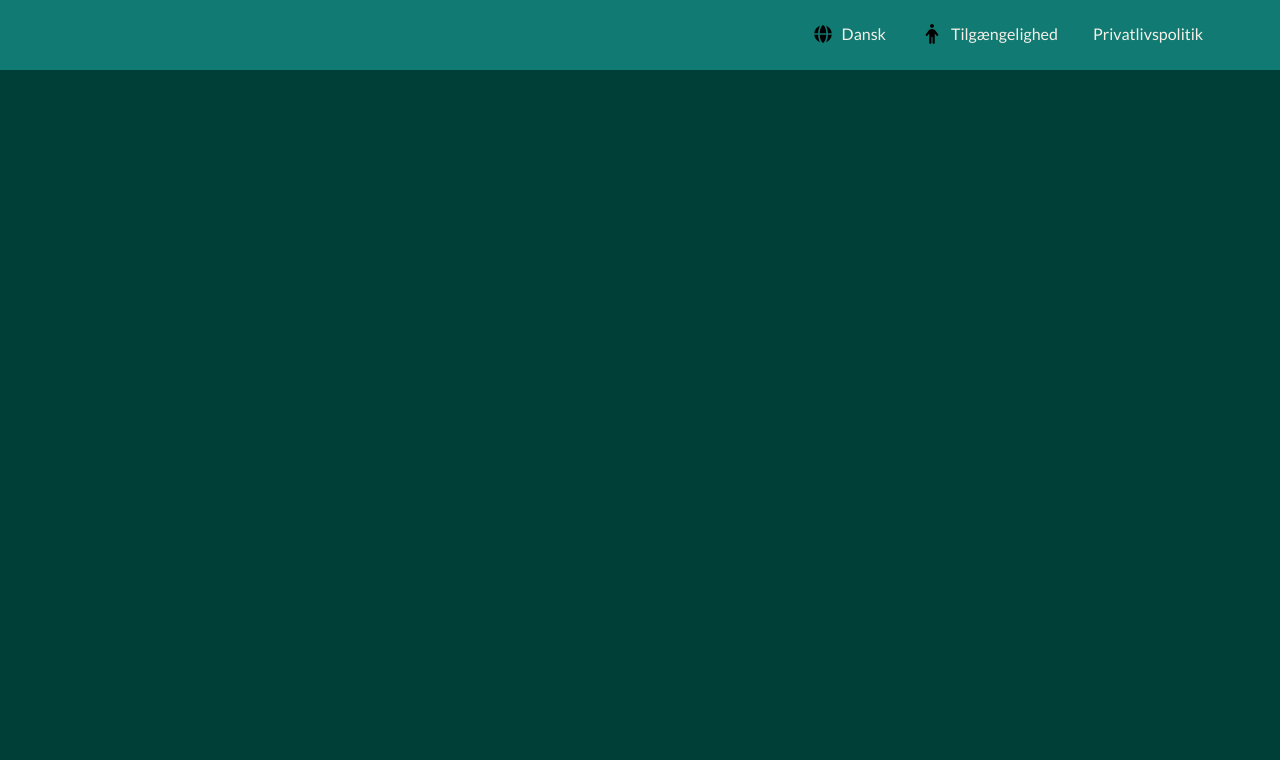
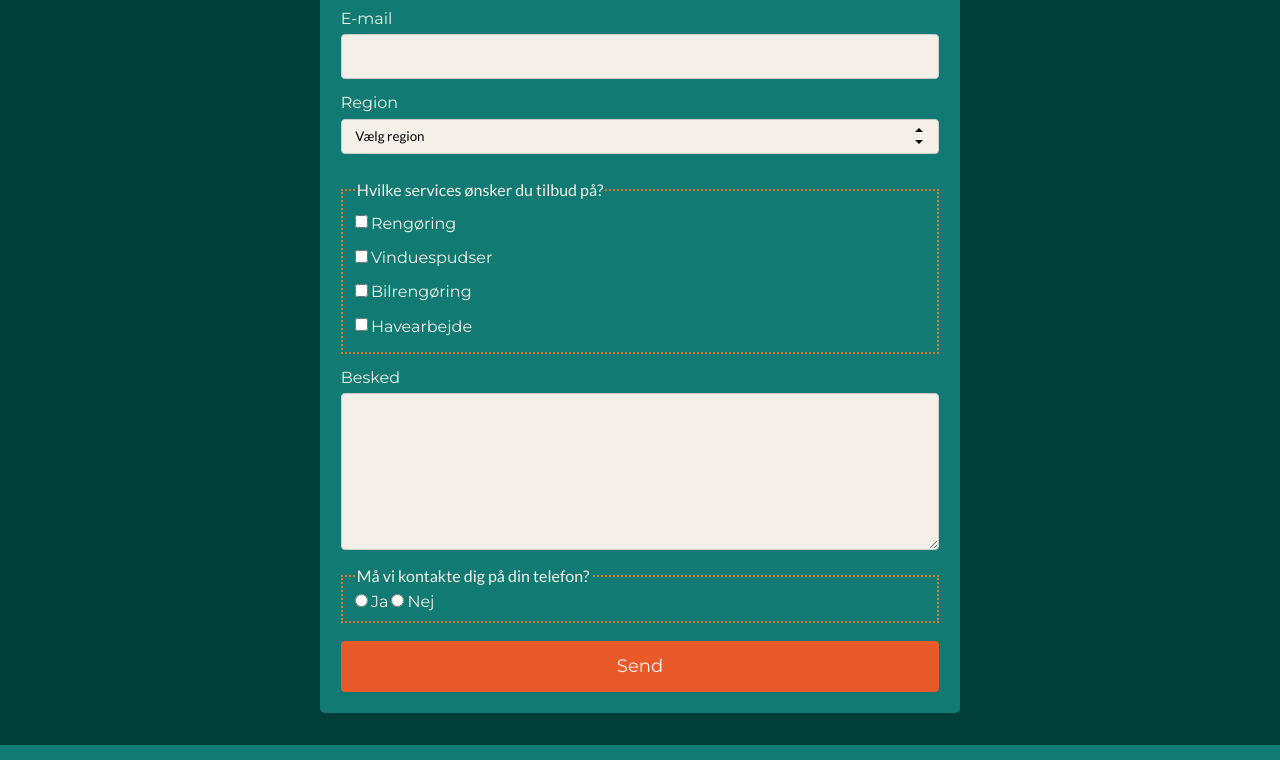
Before and after one commit to Annesofie-lc/groen-vane, a plain HTML site: page omos.html in a window 1280 px wide. Shown: the part 491-1251 px from the top of the page. Before the commit the page ends 800 px from the top, so only its background shows below. Drawn offline with Linux system fonts and the light colour scheme.

Commit message:
Kontaktformular tilføjet på omos siden

```diff
--- a/css/omos.css
+++ b/css/omos.css
@@ -1,11 +1,115 @@
+
+/* Skrifttyper */
+
+h1, h2, h3, h4, h5, h6, button, input[type=submit], label {
+    font-family: 'Montserrat', sans-serif;
+}
+
+body, p, input, select, textarea {
+    font-family: 'Lato', sans-serif;
+}
+
+
 /*Kontaktform*/
+
+input[type=text], input[type=email],input[type=tel], select, textarea { /*vælger de emner/typer som skal berøres af nedenstående css*/
+  width: 100%;
+  padding: 1em;
+  border: 1px solid #ccc;
+  border-radius: 4px;
+  margin-top: 0.5em;
+  margin-bottom: 1em;
+  background-color: #F5F1E8;
+
+}
+
+.kontaktform p {
+    margin-bottom: 1.5em;
+}
+
+/*Styling af dropdown*/
+select{
+	padding: 0.675em 6em 0.675em 1em;
+	appearance: none;
+	-webkit-appearance: none; /*appearance fjerne default udseende på dropdown*/
+	cursor: pointer;
+}
+
+.custom-select {
+	position: relative;
+  }
+
+.custom-select::before,
+.custom-select::after {
+  --size: 0.3rem;
+  position: absolute;
+  content: "";
+  right: 1rem;
+  pointer-events: none;
+}
+
+.custom-select::before {
+  border-left: var(--size) solid transparent;
+  border-right: var(--size) solid transparent;
+  border-bottom: var(--size) solid black;
+  top: 48%;
+}
+
+.custom-select::after {
+  border-left: var(--size) solid transparent;
+  border-right: var(--size) solid transparent;
+  border-top: var(--size) solid black;
+  top: 63%;
+  font-size: 16px;
+}
+
+input[type=submit] {
+  background-color: #E85A2A;
+  color: #F5F1E8;
+  padding: 0.8em 1.5em;
+  border: none;
+  border-radius: 4px;
+  width:100%;
+  margin-top: 1em;
+  font-size: 18px;
+  cursor: pointer;
+
+}
+
+input[type=submit]:hover {
+  background-color: #E85A2A;
+  transition: 0.5s;
+
+}
+
+input[type=checkbox]{
+	margin: 0.8em 0;
+	cursor: pointer;
+}
+
+.checkbox{ /*margin på fieldset med class checkbox*/
+	margin: 0.8em 0;
+}
+
+input[type=radio]{
+	cursor: pointer;
+}
+
+fieldset{
+	border-color: #DD7824;
+	border-style: dotted; /* Kontrollerer stregen rundt om fieldset - kan fjernes ved at bruge 'hidden'*/
+}
+
+::placeholder{ /*Tager fat i placeholder-tekst i inputfeltet*/
+	color:#333;
+}
 
 .kontaktform {
   border-radius: 5px;
-  background-color: #147D73;
+  background-color:#117A72;
   padding: 1.3em;
   width: 50%;
-  margin: 0 auto; /*Centrerer elementet på siden*/
+  margin: 2em auto; /*Centrerer elementet på siden*/
 }
 
 /*Andre style elementer*/
--- a/omos.html
+++ b/omos.html
@@ -19,9 +19,12 @@
 
 </head>
 
+<body>
+
     <!-- HEADER -->
 
   <header>
+
     <a href="index.html">
         <img class="logo" src="img/logo-grønvane.png" alt="Grøn Vane - forsiden">
     </a>
@@ -30,8 +33,8 @@
         <ul>
             <li><a href="#">Inspiration</a></li>
             <li><a href="#">Myter og fakta</a></li>
-            <li><a href="#">Guides og tips</a></li>
-            <li><a href="#">Om os</a></li>
+            <li><a href="guides.html">Guides og tips</a></li>
+            <li><a href="omos.html">Om os</a></li>
         </ul>
     </nav>
 
@@ -53,6 +56,7 @@
         </button>
 
     </div>
+
 </header>
 
 
@@ -61,7 +65,70 @@
 		<h1>Kontakt os</h1>
         <p class="kontakt-tekst">Skriv til os via kontaktformularen og så vender vi tilbage til dig</p>
 
+		<form>
+			<label for="navn">Navn</label> <!--'for' knyttes til <input> med id af samme navn -->
+			<input id="navn" type="text" required>
 
+			<label for="adresse">Adresse</label><!--class="visually-hidden" kan bruges når man ønsker at bruge placeholder i input istedet for label, men stadig ønsker at have en tilgængelig mulighed som kan læses af en skærmlæser-->
+			<input id="adresse" type="text">
+
+			<label for="telefon">Telefonnummer</label>
+			<input id="telefon" type="tel">
+
+			<label for="mail">E-mail</label>
+			<input id="mail" type="email" required>
+
+			<div class="custom-select">
+				<label for="region">Region</label>
+				<select id="region" name="select">
+					<option value="0" selected disabled>Vælg region</option> <!--Denne gør at der ikke autovælges en region for brugeren-->
+					<option value="1">Syddanmark</option>
+					<option value="2">Sjælland</option>
+					<option value="3">Hovedstaden</option>
+					<option value="4">Nordjylland</option>
+					<option value="5">Midtjylland</option>
+				</select>
+			</div>
+
+			<fieldset class="checkbox"> <!--Checkbox giver muligheden for at vælge flere 'services' på en gang. -->
+				<legend>Hvilke services ønsker du tilbud på?</legend>
+				<div>
+					<input type="checkbox" name="services" id="rengøring" value="Rengøring">
+					<label for="rengøring">Rengøring</label>
+				</div>
+
+				<div>
+					<input type="checkbox" name="services" id="vinduespudser" value="Vinduespudser">
+					<label for="vinduespudser">Vinduespudser</label>
+				</div>
+
+				<div>
+					<input type="checkbox" name="services" id="bilrengoring" value="Bilrengøring">
+					<label for="bilrengoring">Bilrengøring</label>
+				</div>
+
+				<div>
+					<input type="checkbox" name="services" id="havearbejde" value="Havearbejde">
+					<label for="havearbejde">Havearbejde</label>
+				</div>
+			</fieldset>
+
+			<label for="besked">Besked</label>
+			<textarea name="besked" id="besked" rows="8" cols="60"></textarea> <!--Textarea giver mulighed for at skrive en større besked. Størrelse defineres ved brug af rows og cols-->
+
+			<fieldset> <!-- <fieldset> grupperer relaterede elementer i en form. Den tilføjer endvidere en streg rundt om de relaterede elementer. <legend> definere en titel/caption for en fieldsetgruppe-->
+				<legend>Må vi kontakte dig på din telefon?</legend>
+				<!--radiobutton skal have samme 'name' for at der kun kan vælges en knap og denne kan ses som værende en gruppe-->
+				<input id="ja" type="radio" value="ja" name="kontaktes">
+				<label for="ja">Ja</label>
+
+				<input id="nej" type="radio" value="nej" name="kontaktes">
+				<label for="nej">Nej</label>
+			</fieldset>
+
+			<input type="submit" name="submit" value="Send">
+
+		</form>
 
     </main>
 
@@ -124,3 +191,5 @@
     </div>
 
 </footer>
+
+</body>
```
Lines whose indentation alone changed are shown as unchanged.
